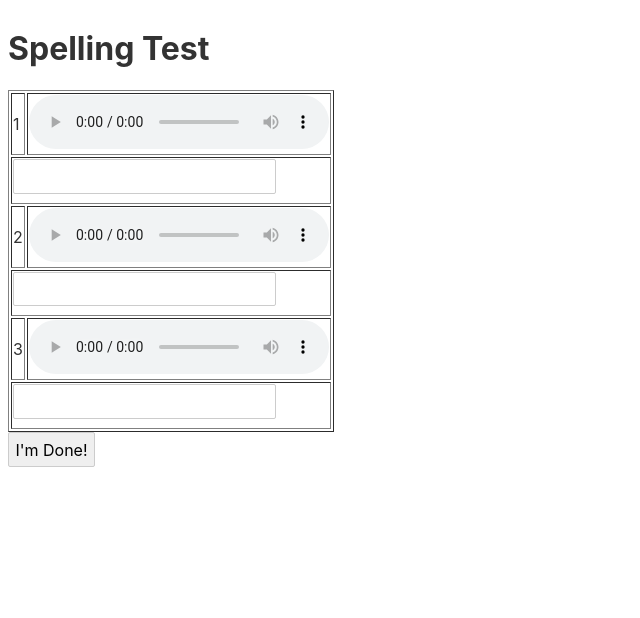
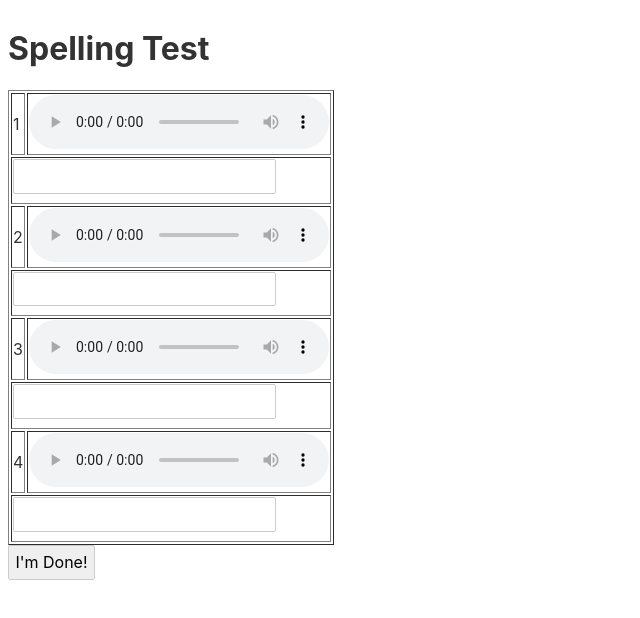
Before and after one commit to rppatel79/spellingbee-ui, a Svelte app: page / in a window 1280 px wide. Shown: the top 618 px of the page, without its empty margins (0-640 px from the left). Built offline with nearby package versions, Linux system fonts and the light colour scheme.

Commit message:
added word

```diff
--- a/src/App.svelte
+++ b/src/App.svelte
@@ -15,6 +15,10 @@
 		{
 			word: "point",
 			week: 3
+		},
+		{
+			word: "watches",
+			week: 4
 		}
 	]
 	function submitTest()
```
